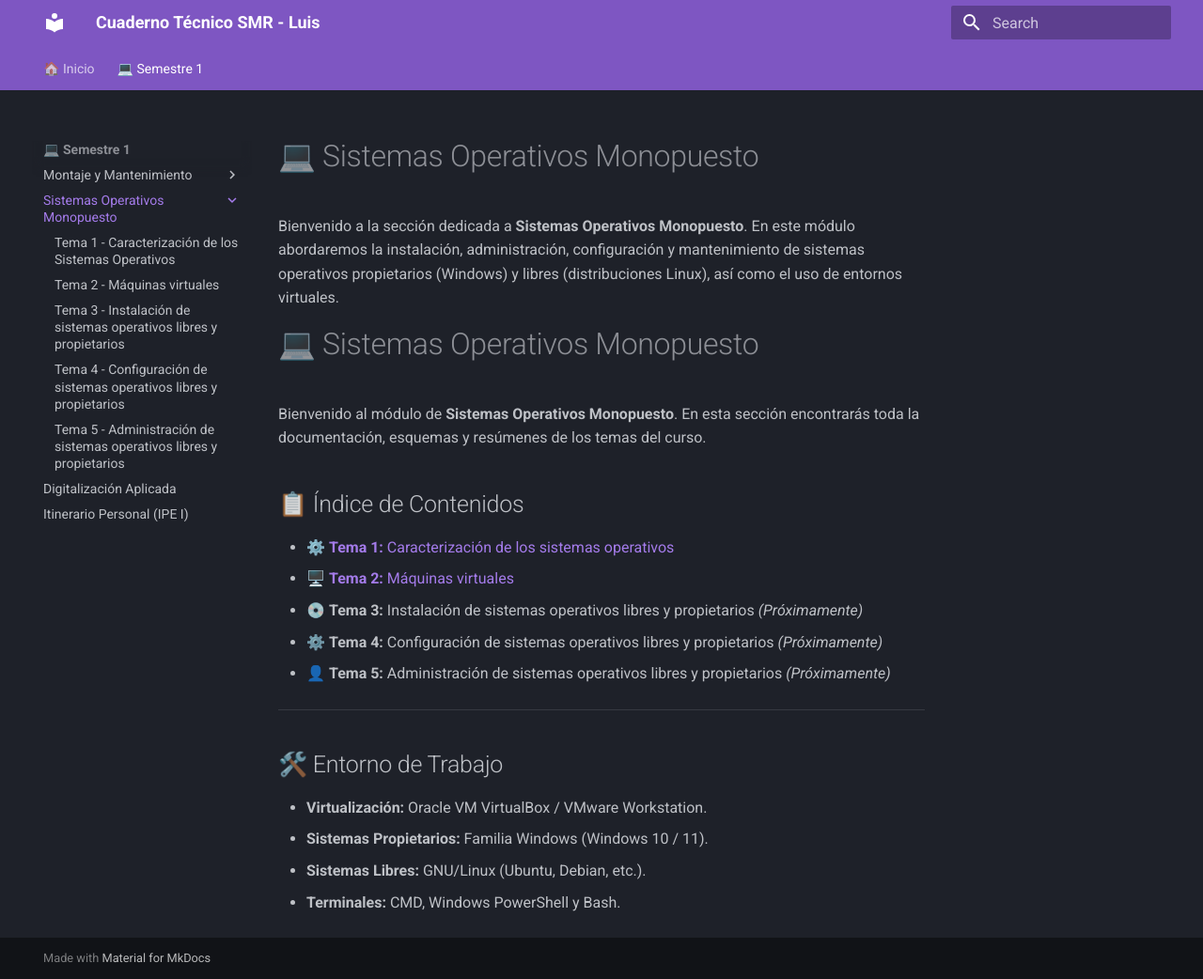
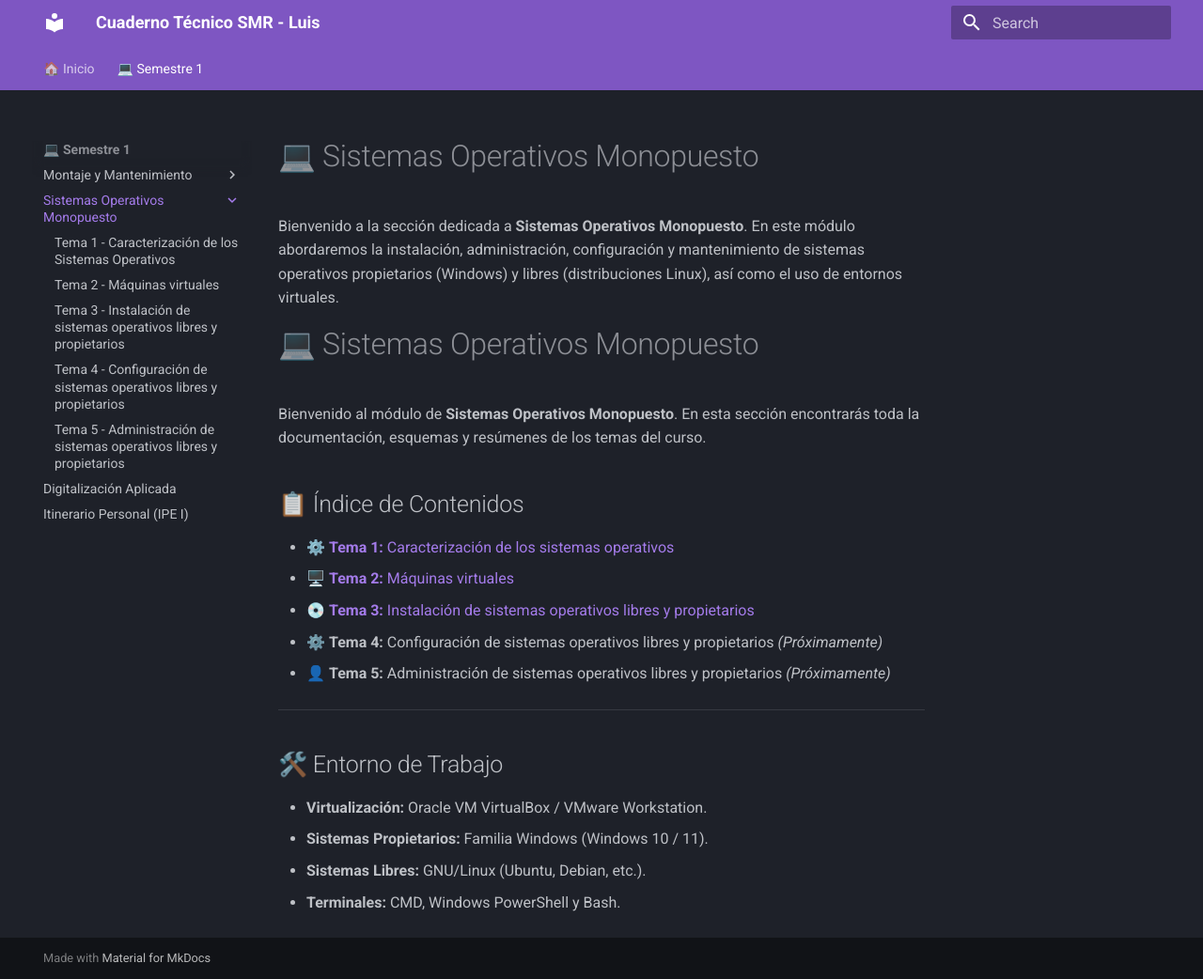
Before and after one commit to Beamspark/SMR-Apuntes, an MkDocs documentation site: the page built from docs/sistemas/index.md, in a window 1280 px wide and 1042 px high. Shown: the whole window at 94% size. Built offline with MkDocs 1.6.1 and Material for MkDocs 9.7.7, drawn with Linux system fonts in a browser that asks for light colours.

Commit message:
Update index.md

```diff
--- a/docs/sistemas/index.md
+++ b/docs/sistemas/index.md
@@ -10,7 +10,7 @@ Bienvenido al módulo de **Sistemas Operativos Monopuesto**. En esta sección en
 
 - [⚙️ **Tema 1:** Caracterización de los sistemas operativos](tema-1.md)
 - [🖥️ **Tema 2:** Máquinas virtuales](tema-2.md)
-- 💿 **Tema 3:** Instalación de sistemas operativos libres y propietarios *(Próximamente)*
+- [💿 **Tema 3:** Instalación de sistemas operativos libres y propietarios](tema-3.md)
 - ⚙️ **Tema 4:** Configuración de sistemas operativos libres y propietarios *(Próximamente)*
 - 👤 **Tema 5:** Administración de sistemas operativos libres y propietarios *(Próximamente)*
 
```
